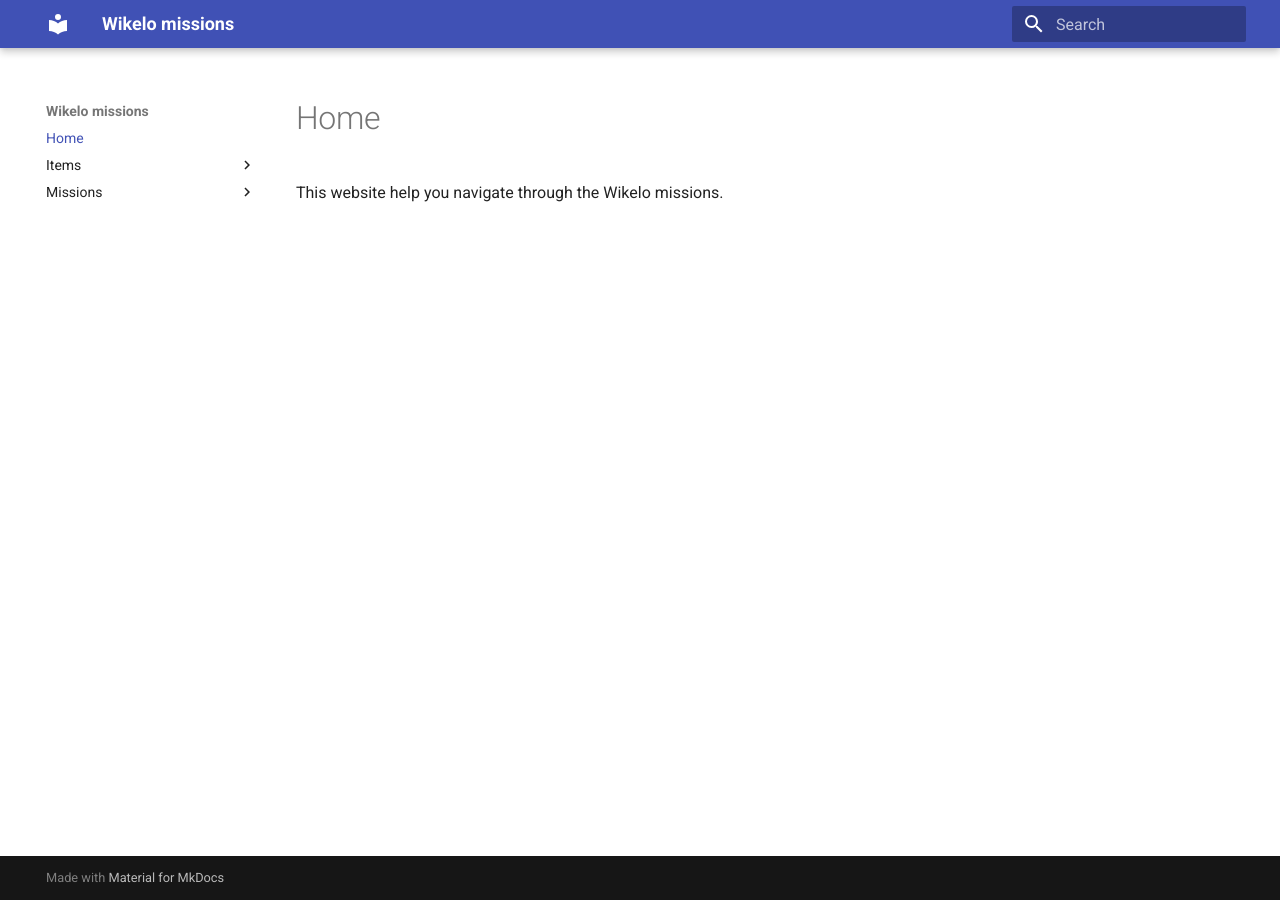
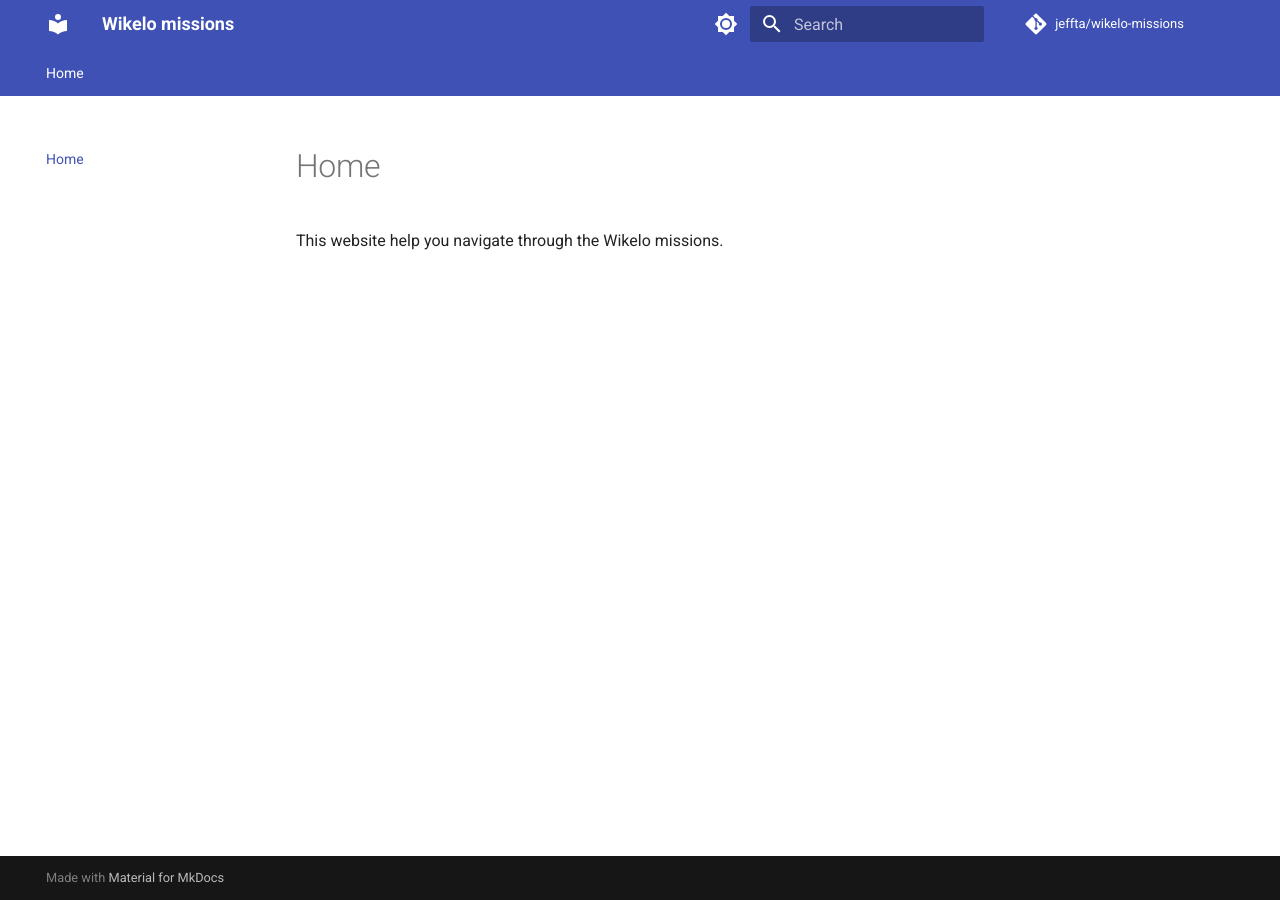
Before and after one commit to LordJeffta/Wikelo-missions, an MkDocs documentation site: the page built from docs/index.md, in a window 1280 px wide. Built offline with MkDocs 1.6.1 and Material for MkDocs 9.7.7, drawn with Linux system fonts in a browser that asks for light colours; comment, search, counter and statistics services are not loaded.

```diff
--- a/mkdocs.yml
+++ b/mkdocs.yml
@@ -1,6 +1,29 @@
 yaml-language-server: $schema=https://squidfunk.github.io/mkdocs-material/schema.json
 
 site_name: Wikelo missions
-site_url: http://localhost
+site_url: https://jeffta.github.io/wikelo-missions/
+repo_url: https://github.com/jeffta/wikelo-missions
+repo_name: jeffta/wikelo-missions
+
 theme:
   name: material
+  features:
+    - navigation.tabs
+    - navigation.sections
+    - search.suggest
+    - search.highlight
+  palette:
+    - scheme: default
+      toggle:
+        icon: material/brightness-7
+        name: Dark mode
+    - scheme: slate
+      toggle:
+        icon: material/brightness-4
+        name: Clear mode
+
+plugins:
+  - search
+
+nav:
+  - Home: index.md
```
Also changed, not shown: 1 other file.
